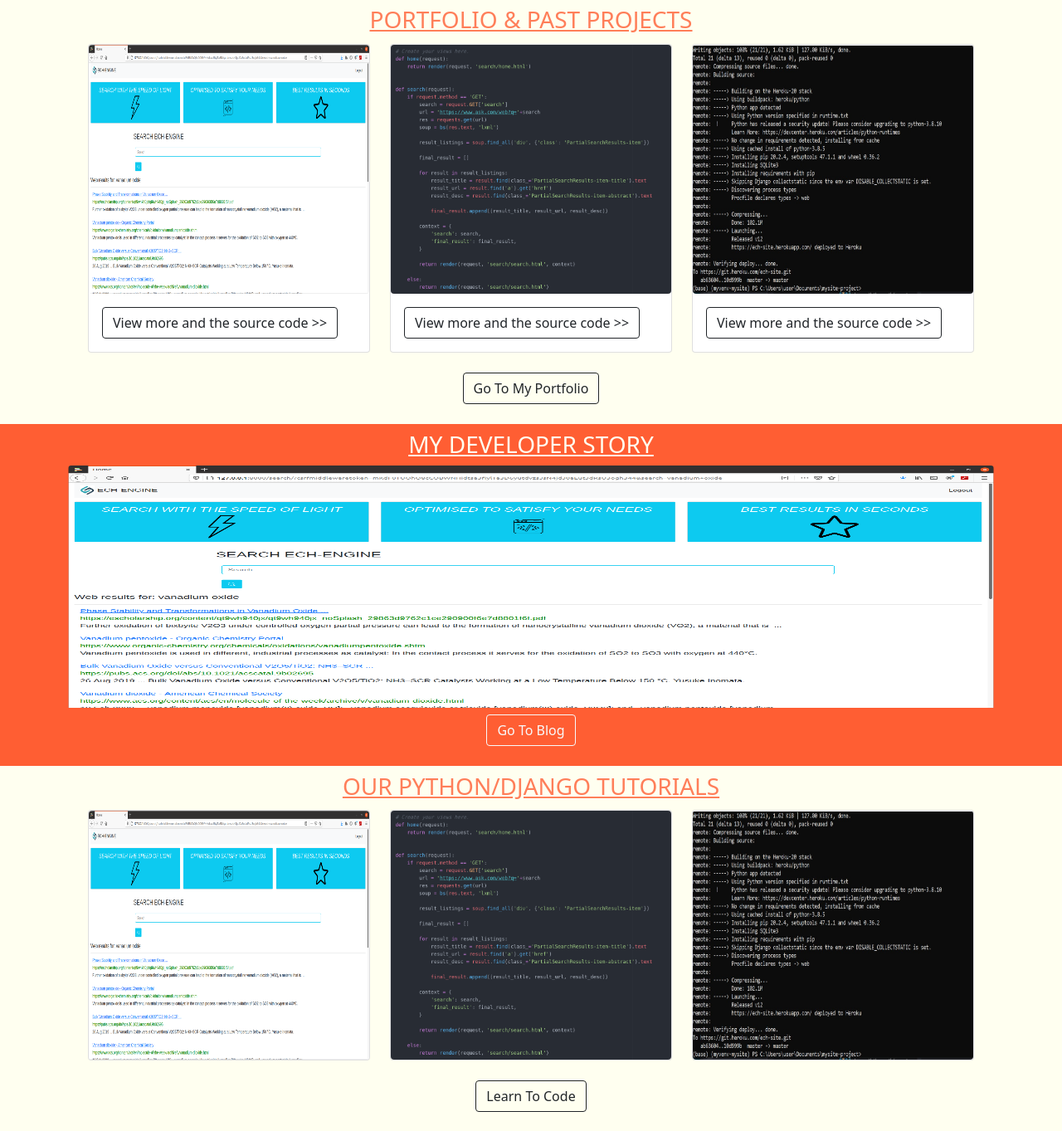
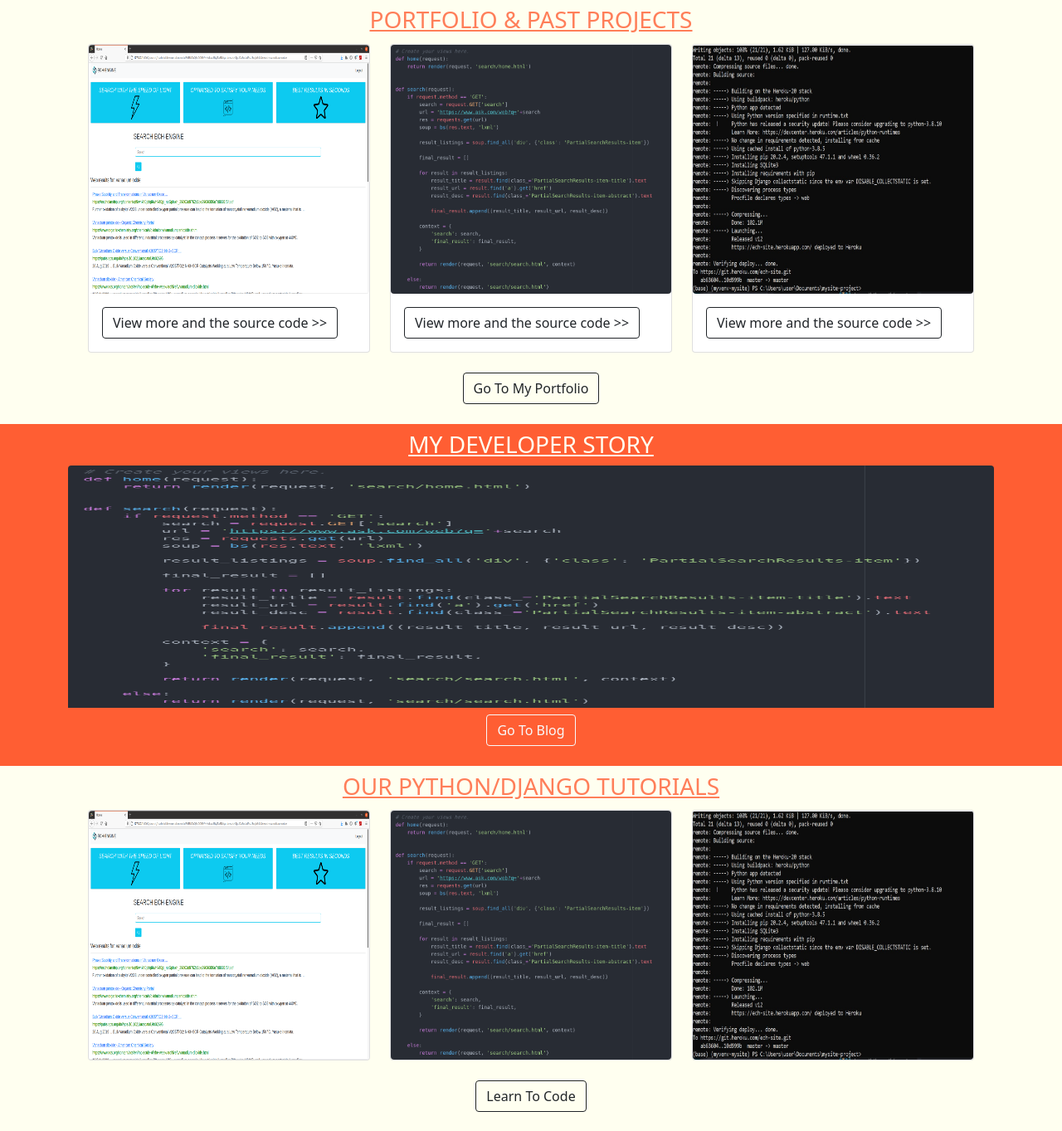
Before and after one commit to chididev/mysite-project, a Django app: page / in a window 1280 px wide. Shown: the part 765-2128 px from the top of the page at 83% size. Run offline with Django 3.2, Linux system fonts and the light colour scheme.

Commit message:
changed an image

```diff
--- a/home/templates/home/home.html
+++ b/home/templates/home/home.html
@@ -99,7 +99,7 @@
                     style="text-transform: uppercase; color: #FFFFF0; text-align:center; text-decoration: underline;">
                     my developer story
                 </h3>
-                    <img class="card-img-top image-fluid rounded-top rounded-bottom pb-2" src="{% static 'search-engine.png' %}" alt="Card image cap" height="300" width="500">
+                    <img class="card-img-top image-fluid rounded-top rounded-bottom pb-2" src="{% static 'views.png' %}" alt="Card image cap" height="300" width="500">
 
             </div>
         </div>
```
